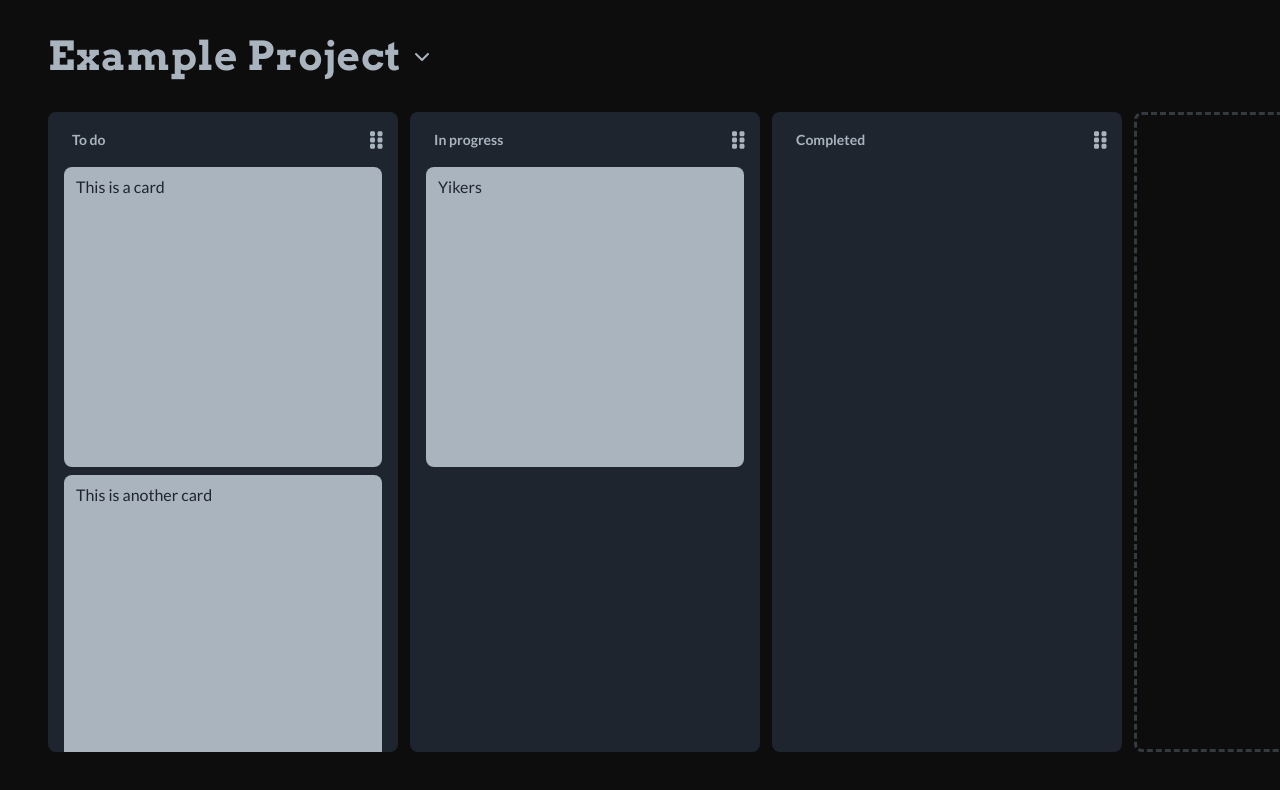
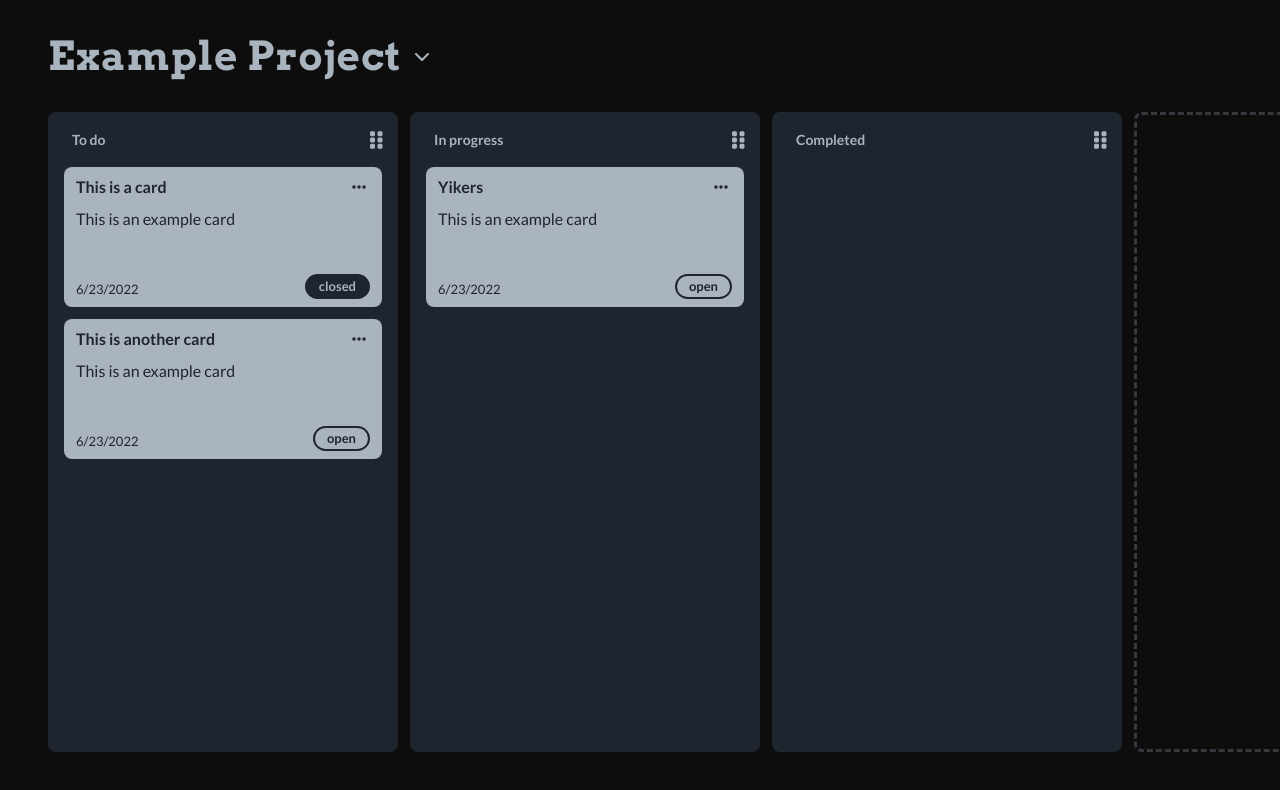
Before and after one commit to jsainz237/kanban-board, a Next.js app: page / in a window 1280 px wide. Shown: the top 790 px of the page. Built offline with nearby package versions, Linux system fonts and the light colour scheme.

Commit message:
card styling

```diff
--- a/components/DraggableCard/Card.tsx
+++ b/components/DraggableCard/Card.tsx
@@ -1,3 +1,5 @@
+import { faEllipsis } from '@fortawesome/free-solid-svg-icons';
+import { FontAwesomeIcon } from '@fortawesome/react-fontawesome';
 import React from 'react';
 import { Card as ICard } from '../../state/cards.reducer';
 import * as Styled from './styled';
@@ -9,9 +11,33 @@ export interface Props extends
         'id' | 'name'
     >>{};
 
-export const Card = React.forwardRef<{}, Props>(({ id, name, style, ...props }, ref) => (
+export const Card = React.forwardRef<{}, Props>(({
+    id,
+    name,
+    description,
+    createdDate,
+    status,
+    style,
+    ...props
+}, ref) => (
     <Styled.Card ref={ref as any} style={style} {...props as any}>
-        {name}
+        <div>
+            <Styled.CardHeader>
+                <div className='title'>{name}</div>
+                <FontAwesomeIcon className='options-icon' icon={faEllipsis} />
+            </Styled.CardHeader>
+            <Styled.DescriptionContainer>
+                {description}
+            </Styled.DescriptionContainer>
+        </div>
+        <Styled.FooterContainer>
+            <div className='date'>
+                {new Date(createdDate).toLocaleDateString()}
+            </div>
+            <Styled.StatusLabel status={status}>
+                {status}
+            </Styled.StatusLabel>
+        </Styled.FooterContainer>
     </Styled.Card>
 ))
 
--- a/components/DraggableCard/styled.ts
+++ b/components/DraggableCard/styled.ts
@@ -1,11 +1,76 @@
 import styled from 'styled-components';
+import { Card as ICard } from '../../state/cards.reducer';
 
-export const Card = styled.div(({ theme }) => ({
-    padding: '8px 12px',
-    borderRadius: 8,
-    height: 300,
-    backgroundColor: theme.colors.textColor,
-    color: theme.colors.secondaryColor,
-    marginBottom: 8,
-    zIndex: 200,
-}));
+export const Card = styled.div`
+    display: flex;
+    flex-direction: column;
+    justify-content: space-between;
+
+    padding: 8px 12px;
+    border-radius: 8px;
+    min-height: 140px;
+    background-color: ${({ theme }) => theme.colors.textColor};
+    margin-bottom: 12px;
+
+    * {
+        color: ${({ theme }) => theme.colors.secondaryColor};
+    }
+`;
+
+export const CardHeader = styled.div`
+    display: flex;
+    flex-direction: row;
+    align-items: center;
+    justify-content: space-between;
+    margin-bottom: 8px;
+
+    .title {
+        font-weight: bold;
+    }
+
+    .options-icon {
+        padding: 0 4px;
+        border-radius: 4px;
+
+        &:hover {
+            background-color: #879099;
+        }
+    }
+`;
+
+export const DescriptionContainer = styled.div`
+    display: -webkit-box;
+    text-overflow: ellipsis;
+    overflow: hidden;
+    -webkit-line-clamp: 3;
+    line-clamp: 3;
+    -webkit-box-orient: vertical;
+`;
+
+export const FooterContainer = styled.div`
+    display: flex;
+    flex-direction: row;
+    align-items: flex-end;
+    justify-content: space-between;
+    margin-top: 12px;
+
+    .date {
+        font-size: small;
+    }
+`;
+
+export const StatusLabel = styled.div<{ status: ICard['status'] }>`
+    padding: 1px 12px;
+    font-size: small;
+    font-weight: bold;
+    border-radius: 50px;
+    border: 2px solid ${({ theme }) => theme.colors.secondaryColor};
+
+    ${({ status, theme }) => ({
+        color: status === 'closed' ? theme.colors.textColor : undefined,
+        background: status === 'closed'
+            ? theme.colors.secondaryColor
+            : undefined,
+
+    })}
+`;
--- a/state/cards.reducer.ts
+++ b/state/cards.reducer.ts
@@ -30,7 +30,7 @@ const initialState: CardState = {
                 name: 'This is a card',
                 description: 'This is an example card',
                 createdDate: new Date().toLocaleDateString(),
-                status: 'open',
+                status: 'closed',
             },
             {
                 id: uuid(),
```
